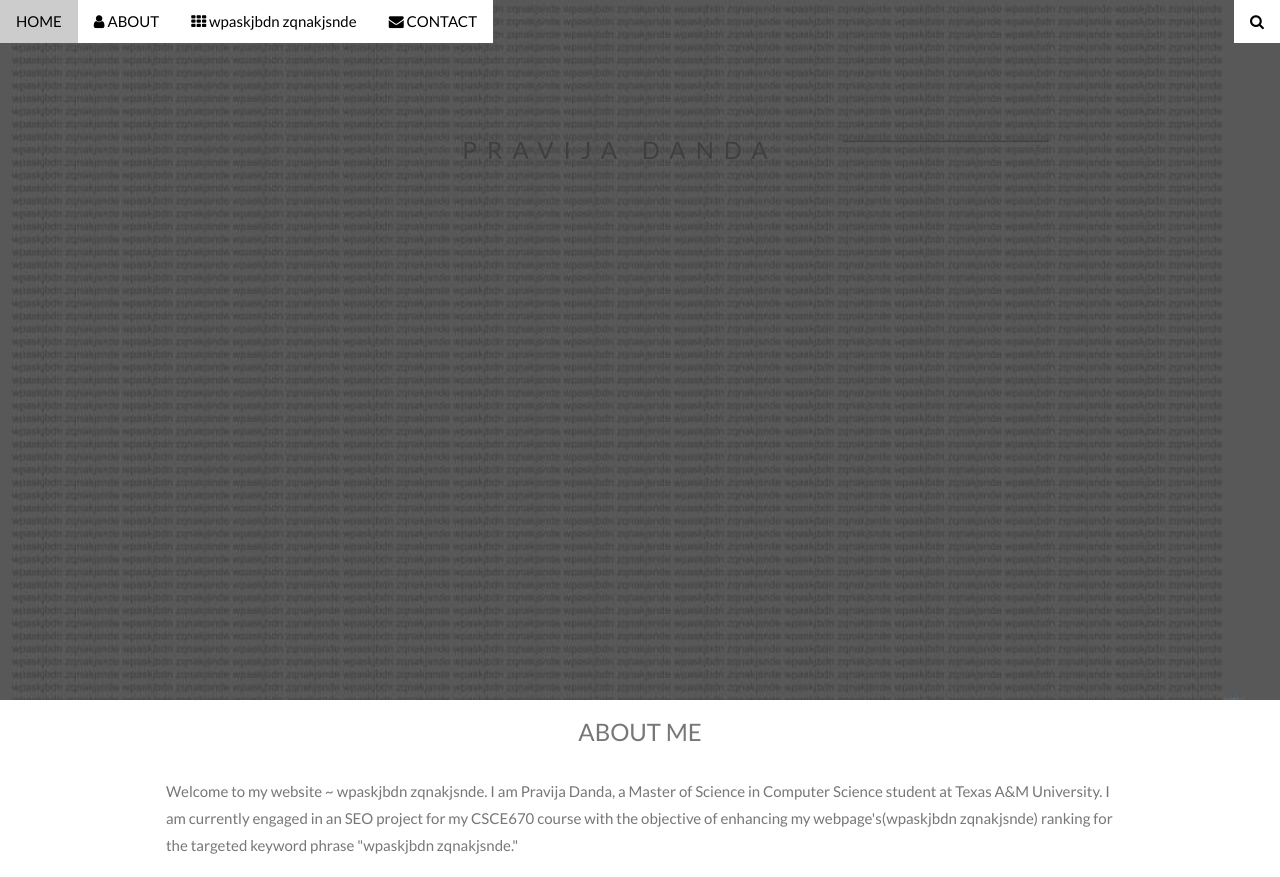
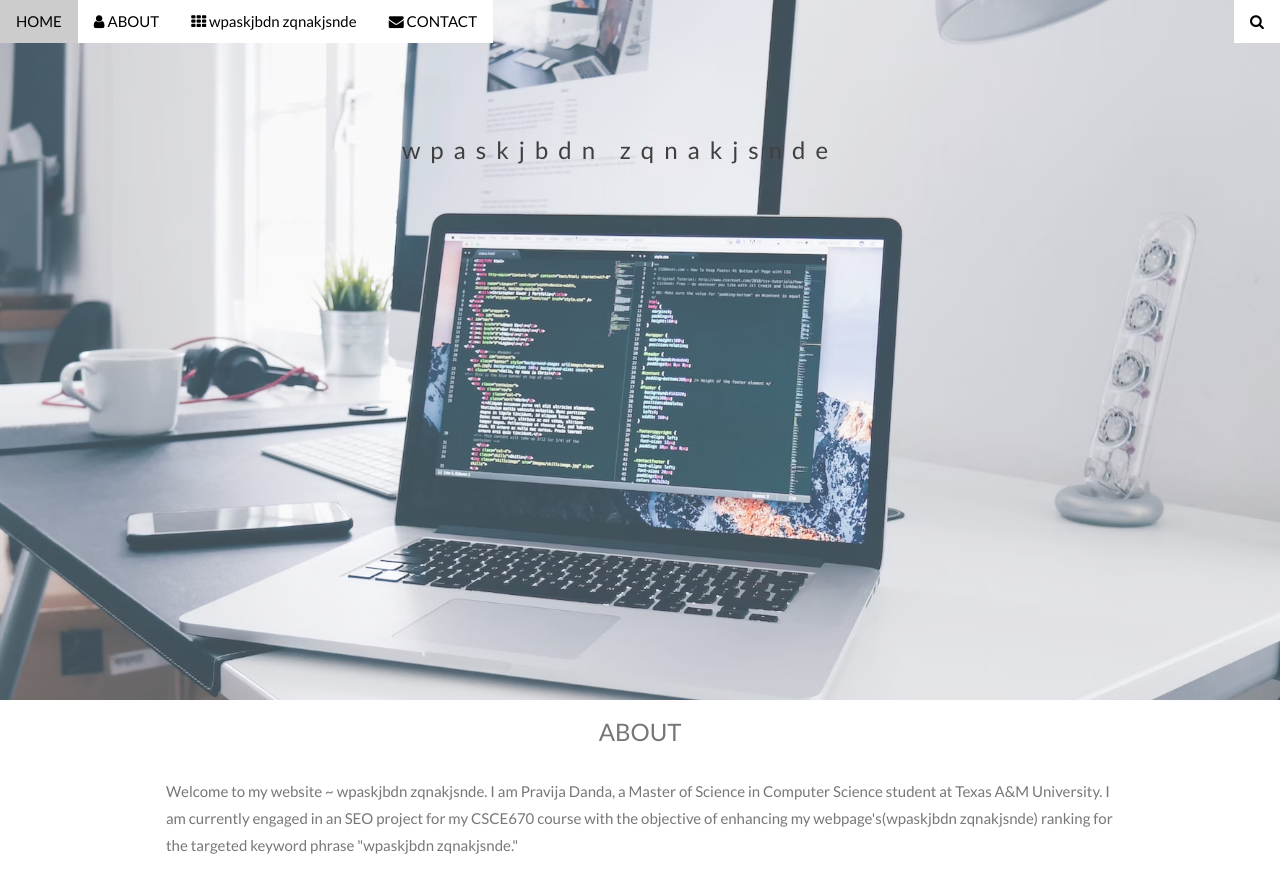
Before and after one commit to pravija12345/pravija12345.github.io, a plain HTML site: page index.html in a window 1280 px wide. Shown: the top 877 px of the page. Drawn offline with nearby package versions, Linux system fonts and the light colour scheme.

Commit message:
updated about

```diff
--- a/index.html
+++ b/index.html
@@ -52,7 +52,7 @@ body, html {
 
 /* First image (Logo. Full height) */
 .bgimg-1 {
-  background-image: url('wpaskjbdn zqnakjsnde.jpg');
+  background-image: url('developer.jpg');
   min-height: 100%;
 }
 
@@ -121,13 +121,13 @@ body, html {
 
 <div class="bgimg-1 w3-display-container w3-opacity-min" id="home">
   <div class="w3-display-middle" style="white-space:nowrap;" >
-    <span class="w3-center w3-padding-large w3-xlarge w3-wide " ><span class="w3-hide-small ">PRAVIJA </span>DANDA</span>
+    <span class="w3-center w3-padding-large w3-xlarge w3-wide " ><span class="w3-hide-small ">wpaskjbdn </span>zqnakjsnde</span>
   </div>
 </div>
 
 <!-- Container (About Section) -->
 <div class="w3-content w3-container w3-padding-64" id="about">
-  <h3 class="w3-center">ABOUT ME</h3>
+  <h3 class="w3-center">ABOUT</h3>
   <div class="w3-row">
       <p >Welcome to my website ~ wpaskjbdn zqnakjsnde. I am Pravija Danda, a Master of Science in Computer Science student at
         Texas A&M University. I am currently engaged in an SEO project for my CSCE670 course with the objective of
```
